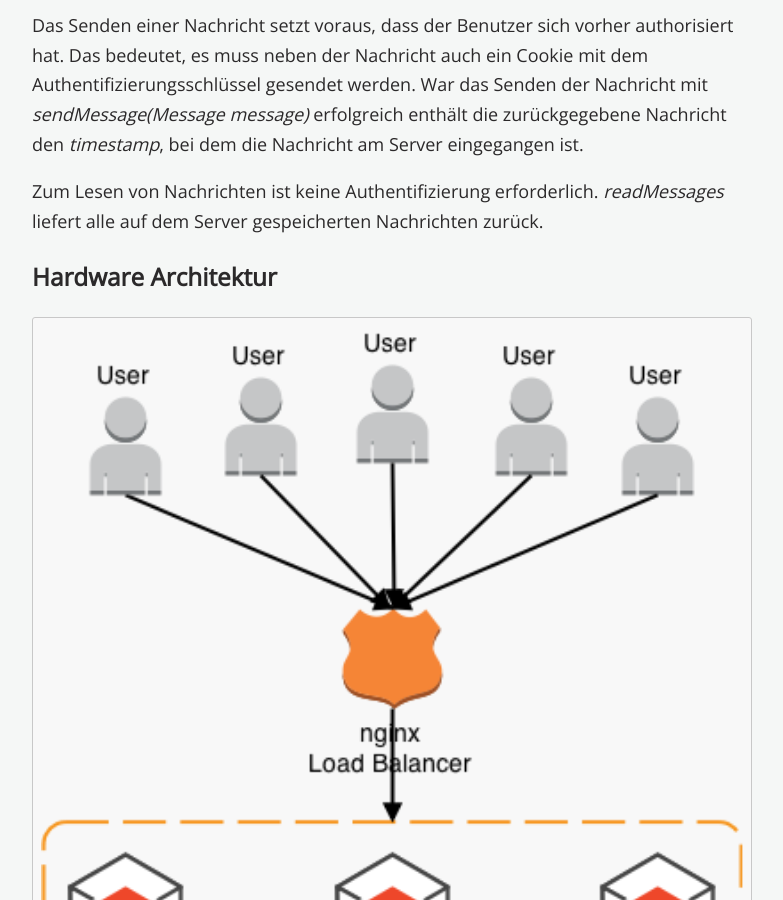
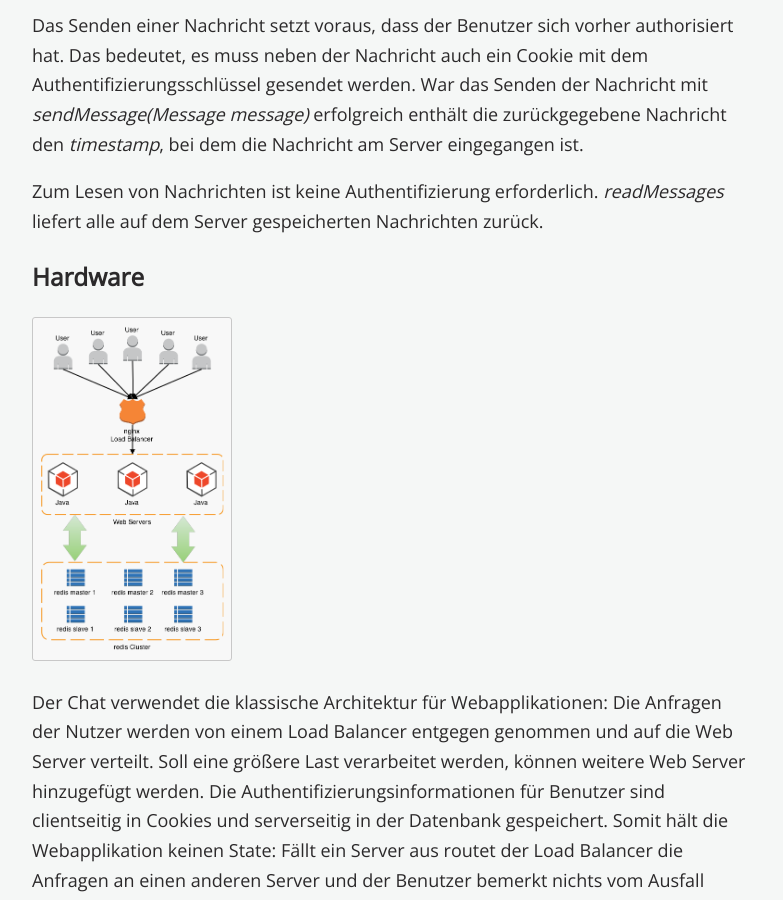
Before and after one commit to FlopsKa/blog, a Jekyll site: the page built from _posts/2015-04-03-distributed-chat-with-rest-interface-on-redis.md, in a window 1280 px wide and 900 px high, scrolled down 2545 px. Shown: the whole window, without its empty margins (248-1031 px from the left). Built offline with Jekyll 4.4.1, drawn with Linux system fonts in a browser that asks for light colours; Markdown is read by kramdown in place of the engine named in the settings.

Commit message:
scale image

```diff
--- a/_posts/2015-04-03-distributed-chat-with-rest-interface-on-redis.md
+++ b/_posts/2015-04-03-distributed-chat-with-rest-interface-on-redis.md
@@ -77,8 +77,8 @@ Das Senden einer Nachricht setzt voraus, dass der Benutzer sich vorher authorisi
 
 Zum Lesen von Nachrichten ist keine Authentifizierung erforderlich. _readMessages_ liefert alle auf dem Server gespeicherten Nachrichten zurück.
 
-### Hardware Architektur ###
-![Die Hardware Architektur]({{ site.url }}/assets/chat_architecture.png)
+### Hardware ###
+<img src="{{ site.url }}/assets/chat_architecture.png" alt="Die Hardware Architektur" style="width: 200px;"/>
 
 Der Chat verwendet die klassische Architektur für Webapplikationen: Die Anfragen der Nutzer werden von einem Load Balancer entgegen genommen und auf die Web Server verteilt. Soll eine größere Last verarbeitet werden, können weitere Web Server hinzugefügt werden. Die Authentifizierungsinformationen für Benutzer sind clientseitig in Cookies und serverseitig in der Datenbank gespeichert. Somit hält die Webapplikation keinen State: Fällt ein Server aus routet der Load Balancer die Anfragen an einen anderen Server und der Benutzer bemerkt nichts vom Ausfall eines Servers.
 
```
